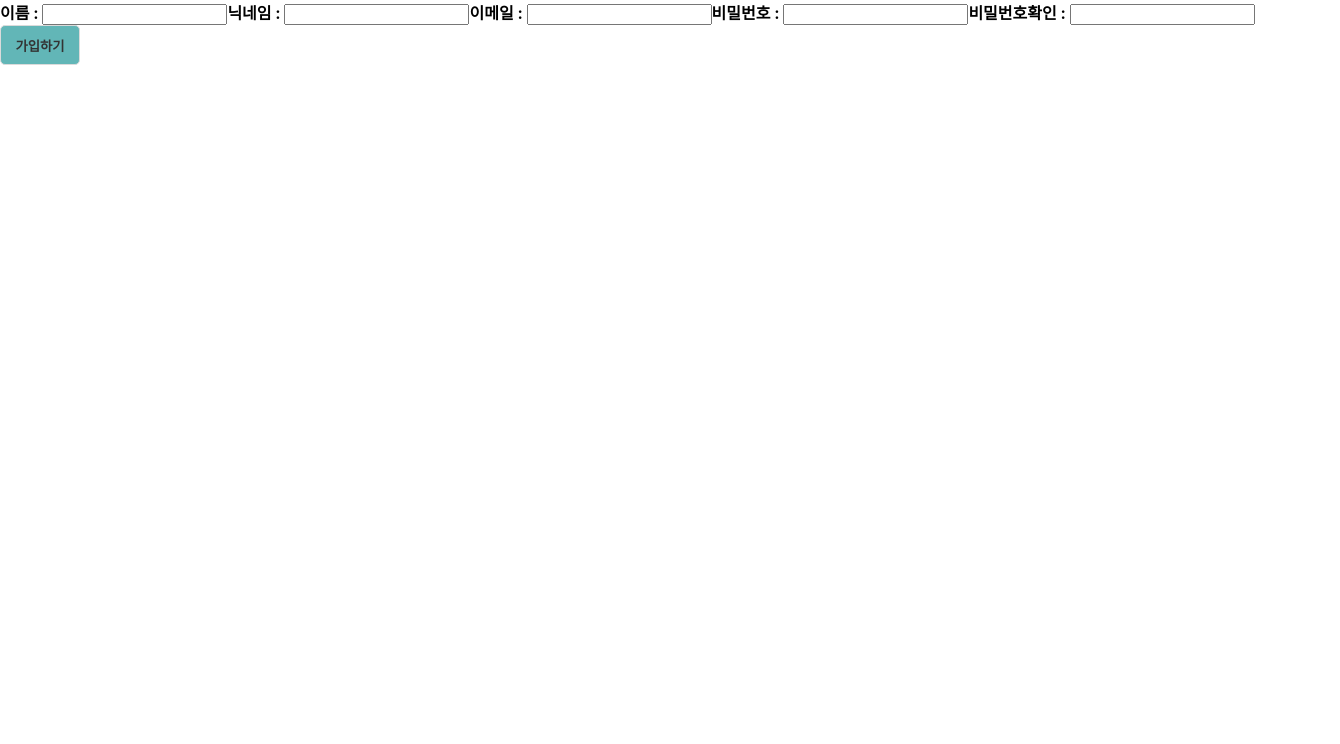
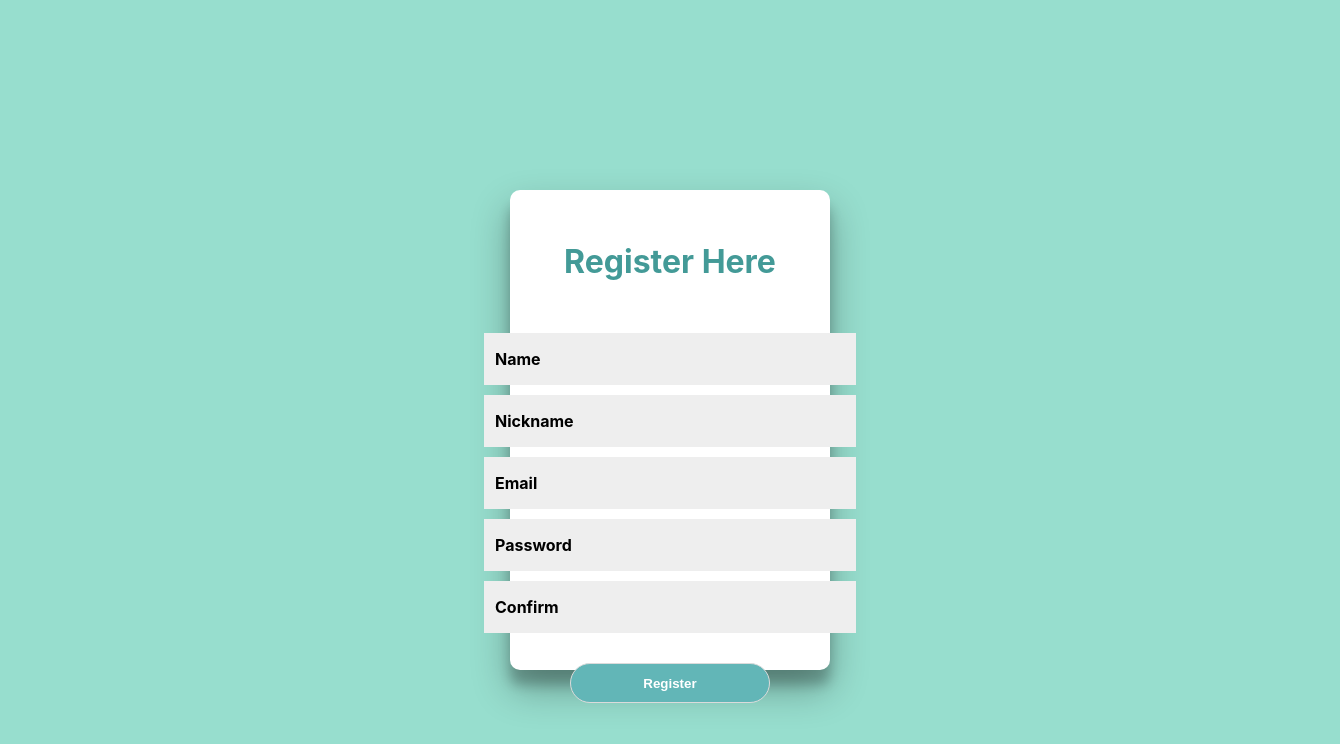
Before and after one commit to eunbbori/wanted-pre-onboarding-challenge-fe-1, a React (Create React App) app in the folder client/: page /register in a window 1280 px wide. Shown: the top 744 px of the page, 1340 px wide, since content can reach past the window. Built offline with nearby package versions, Linux system fonts and the light colour scheme.

Commit message:
2023-01-02 Register form UI 완성
- react-hook-form에서 input 컴포넌트를 분리해 사용하는 법을 잘 몰라 후에 리팩토링 해야함
- 현재 반복되는 스타일코드가 상당히 마음에 들지 않음

```diff
--- a/client/src/components/AppButton/AppButtonStyle.tsx
+++ b/client/src/components/AppButton/AppButtonStyle.tsx
@@ -5,11 +5,12 @@ import Theme from "./../../styles/Theme";
 export const Button = styled.button<AppButtonProps>`
   width: ${(props) => props.width};
   height: 40px;
-  border-radius: 5px;
+  border-radius: 20px;
   border: 1px solid #dbdbdb;
-  color: #333;
+  color: white;
   background: ${Theme.color.color2};
   font-weight: bold;
+  padding: 5px;
 
   &:hover {
     background-color: ${Theme.color.color3};
--- a/client/src/pages/Register/Register.tsx
+++ b/client/src/pages/Register/Register.tsx
@@ -1,8 +1,24 @@
+// eslint-disable-next-line no-warning-comments
+// TODO input 컴포넌트 분리 리팩토링
+
 import { useRef } from "react";
 import { useForm, SubmitHandler } from "react-hook-form";
 import AppButton from "../../components/AppButton/AppButton";
 import AppLabel from "../../components/AppLabel/AppLabel";
 import { UserInfo } from "../../type/userInfo";
+import {
+  Container,
+  Title,
+  TitleContainer,
+  FormContainer,
+  NameDiv,
+  NickNameDiv,
+  EmailDiv,
+  PasswordDiv,
+  PasswordConfirmDiv,
+  ButtonContainer,
+  InputContainer,
+} from "./RegisterStyle";
 
 const Register = () => {
   const {
@@ -19,11 +35,21 @@ const Register = () => {
     console.log(data);
   };
   return (
-    <form onSubmit={handleSubmit(onSubmitHandler)}>
-      <AppLabel htmlFor="name" text="이름 : " />
+    <Container>
+      <FormContainer onSubmit={handleSubmit(onSubmitHandler)}>
+        <TitleContainer>
+          <Title>Register Here</Title>
+        </TitleContainer>
+        <InputContainer>
+          <NameDiv>
+            <AppLabel htmlFor="name" text="Name" />
             <input
               id="name"
-        {...register("name", { required: true, minLength: 1, maxLength: 20 })}
+              {...register("name", {
+                required: true,
+                minLength: 1,
+                maxLength: 20,
+              })}
             />
             {errors.name && errors.name.type === "required" && (
               <div>이름을 입력해주세요</div>
@@ -34,7 +60,9 @@ const Register = () => {
             {errors.name && errors.name.type === "maxLength" && (
               <div>이름은 최대 20글자만 입력할 수 있습니다</div>
             )}
-      <AppLabel htmlFor="nickname" text="닉네임 : " />
+          </NameDiv>
+          <NickNameDiv>
+            <AppLabel htmlFor="nickname" text="Nickname" />
             <input
               id="nickname"
               {...register("nickname", {
@@ -52,7 +80,9 @@ const Register = () => {
             {errors.nickname && errors.nickname.type === "maxLength" && (
               <div>닉네임은 최대 20글자만 입력할 수 있습니다</div>
             )}
-      <AppLabel htmlFor="email" text="이메일 : " />
+          </NickNameDiv>
+          <EmailDiv>
+            <AppLabel htmlFor="email" text="Email" />
             <input
               id="email"
               {...register("email", {
@@ -67,7 +97,9 @@ const Register = () => {
             {errors.email && errors.email.type === "pattern" && (
               <div>올바른 이메일 형식이 아닙니다</div>
             )}
-      <AppLabel htmlFor="password" text="비밀번호 : " />
+          </EmailDiv>
+          <PasswordDiv>
+            <AppLabel htmlFor="password" text="Password" />
             <input
               id="password"
               {...register("password", { required: true, minLength: 6 })}
@@ -77,10 +109,13 @@ const Register = () => {
               <div>비밀번호를 입력해주세요</div>
             )}
             {errors.password &&
+              // eslint-disable-next-line no-warning-comments
               errors.password.type === "minLength" && ( // TODO 대소문자,특수문자 섞어서
                 <div>비밀번호는 최소 6글자 입력해야합니다</div>
               )}
-      <AppLabel htmlFor="password_confirm" text="비밀번호확인 : " />
+          </PasswordDiv>
+          <PasswordConfirmDiv>
+            <AppLabel htmlFor="password_confirm" text="Confirm" />
             <input
               id="password_confirm"
               {...register("password_confirm", {
@@ -97,13 +132,18 @@ const Register = () => {
               errors.password_confirm.type === "validate" && (
                 <div>설정한 비밀번호와 다릅니다</div>
               )}
+          </PasswordConfirmDiv>
+        </InputContainer>
+        <ButtonContainer>
           <AppButton
-        width={"80px"}
+            width={"200px"}
             className={"registerBtn"}
             type={"submit"}
-        text="가입하기"
+            text="Register"
           />
-    </form>
+        </ButtonContainer>
+      </FormContainer>
+    </Container>
   );
 };
 
--- /dev/null
+++ b/client/src/pages/Register/RegisterStyle.tsx
@@ -0,0 +1,141 @@
+import styled from "styled-components";
+import Theme from "./../../styles/Theme";
+
+export const Container = styled.div`
+  position: absolute;
+  top: 0;
+  left: 0;
+  width: 100%;
+  height: 100%;
+  background-color: ${Theme.color.color3};
+  padding: 30px;
+  display: flex;
+`;
+
+export const TitleContainer = styled.div`
+  display: flex;
+  justify-content: center;
+  margin-bottom: 20px;
+  margin-top: 20px;
+`;
+
+export const Title = styled.p`
+  color: ${Theme.color.color1};
+  font-size: 2rem;
+  font-weight: bold;
+`;
+
+export const FormContainer = styled.form`
+  border-radius: 10px;
+  width: 25vw;
+  height: 60vh;
+  background-color: white;
+  margin: auto;
+  box-shadow: 0 19px 38px rgba(0, 0, 0, 0.3), 0 15px 12px rgba(0, 0, 0, 0.22);
+`;
+export const InputContainer = styled.div`
+  display: flex;
+  flex-direction: column;
+  align-items: center;
+`;
+export const NameDiv = styled.div`
+  width: 350px;
+  height: 30px;
+  border: 1px solid #eeeeee;
+  background-color: #eeeeee;
+  padding: 10px;
+  display: flex;
+  align-items: center;
+  margin-bottom: 10px;
+  input {
+    margin-left: 10px;
+    border: none;
+    background-color: #eeeeee;
+
+    &:focus {
+      outline: none;
+    }
+  }
+`;
+export const NickNameDiv = styled.div`
+  width: 350px;
+  height: 30px;
+  border: 1px solid #eeeeee;
+  background-color: #eeeeee;
+  padding: 10px;
+  display: flex;
+  align-items: center;
+  margin-bottom: 10px;
+
+  input {
+    margin-left: 10px;
+    border: none;
+    background-color: #eeeeee;
+
+    &:focus {
+      outline: none;
+    }
+  }
+`;
+export const EmailDiv = styled.div`
+  width: 350px;
+  height: 30px;
+  border: 1px solid #eeeeee;
+  background-color: #eeeeee;
+  padding: 10px;
+  display: flex;
+  align-items: center;
+  margin-bottom: 10px;
+
+  input {
+    margin-left: 10px;
+    border: none;
+    background-color: #eeeeee !important;
+
+    &:focus {
+      outline: none;
+    }
+  }
+`;
+export const PasswordDiv = styled.div`
+  width: 350px;
+  height: 30px;
+  border: 1px solid #eeeeee;
+  background-color: #eeeeee;
+  padding: 10px;
+  display: flex;
+  align-items: center;
+  margin-bottom: 10px;
+  input {
+    margin-left: 10px;
+    border: none;
+    background-color: #eeeeee;
+
+    &:focus {
+      outline: none;
+    }
+  }
+`;
+export const PasswordConfirmDiv = styled.div`
+  width: 350px;
+  height: 30px;
+  border: 1px solid #eeeeee;
+  background-color: #eeeeee;
+  padding: 10px;
+  display: flex;
+  align-items: center;
+  margin-bottom: 30px;
+
+  input {
+    margin-left: 10px;
+    border: none;
+    background-color: #eeeeee;
+
+    &:focus {
+      outline: none;
+    }
+  }
+`;
+export const ButtonContainer = styled.div`
+  text-align: center;
+`;
```
Lines whose indentation alone changed are shown as unchanged.
